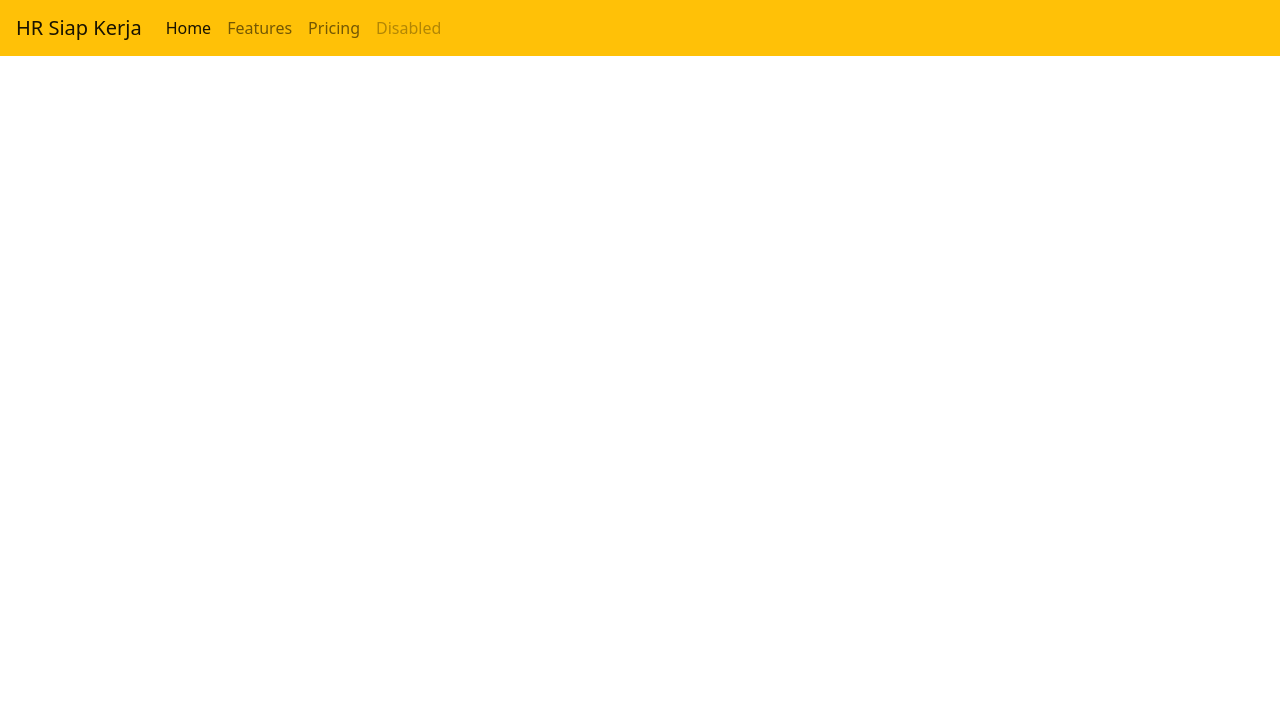
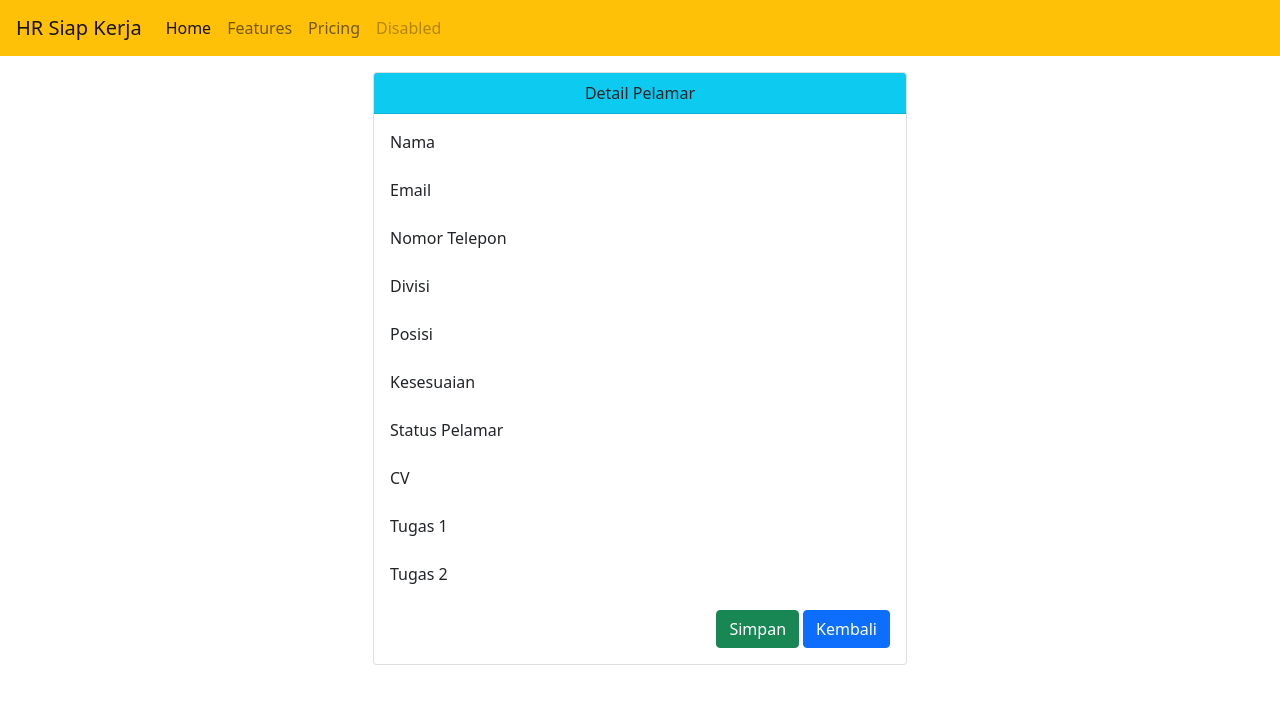
Before and after one commit to kevinasyraf/vue-hrsiapkerja, a Vue app: page /pelamar/1 in a window 1280 px wide. Shown: the top 704 px of the page. Built offline with nearby package versions, Linux system fonts and the light colour scheme; the HTML template or start-up script is replaced by a standard one.

Commit message:
add detail pelamar

```diff
--- a/src/components/Pelamar.vue
+++ b/src/components/Pelamar.vue
@@ -0,0 +1,45 @@
+<template>
+<div class ="container-fluid" style="margin: 88px,350px,350px">
+    <div class="container">
+        <div class="card mt-3 mx-auto w-50">
+            <div class="card-header bg-info text-center">
+                Detail Pelamar
+            </div>
+            <div class="card-body">
+                    <div class="row">
+                        <div class="col">Nama</div>
+                    </div><br>
+                    <div class="row">
+                        <div class="col">Email</div>
+                    </div><br>
+                    <div class="row">
+                        <div class="col">Nomor Telepon</div>
+                    </div><br>
+                    <div class="row">
+                        <div class="col">Divisi</div>
+                    </div><br>
+                    <div class="row">
+                        <div class="col">Posisi</div>
+                    </div><br>
+                    <div class="row">
+                        <div class="col">Kesesuaian</div>
+                    </div><br>
+                    <div class="row">
+                        <div class="col">Status Pelamar</div>
+                    </div><br>
+                    <div class="row">
+                        <div class="col">CV</div>
+                    </div><br>
+                    <div class="row">
+                        <div class="col">Tugas 1</div>
+                    </div><br>
+                    <div class="row">
+                        <div class="col">Tugas 2</div>
+                    </div><br>
+                    <button type="button" class="btn btn-primary float-end">Kembali</button>
+                    <button type="button" class="btn btn-success float-end mr-1">Simpan</button>
+                </div>
+            </div>
+    </div>
+</div>
+</template>
```
